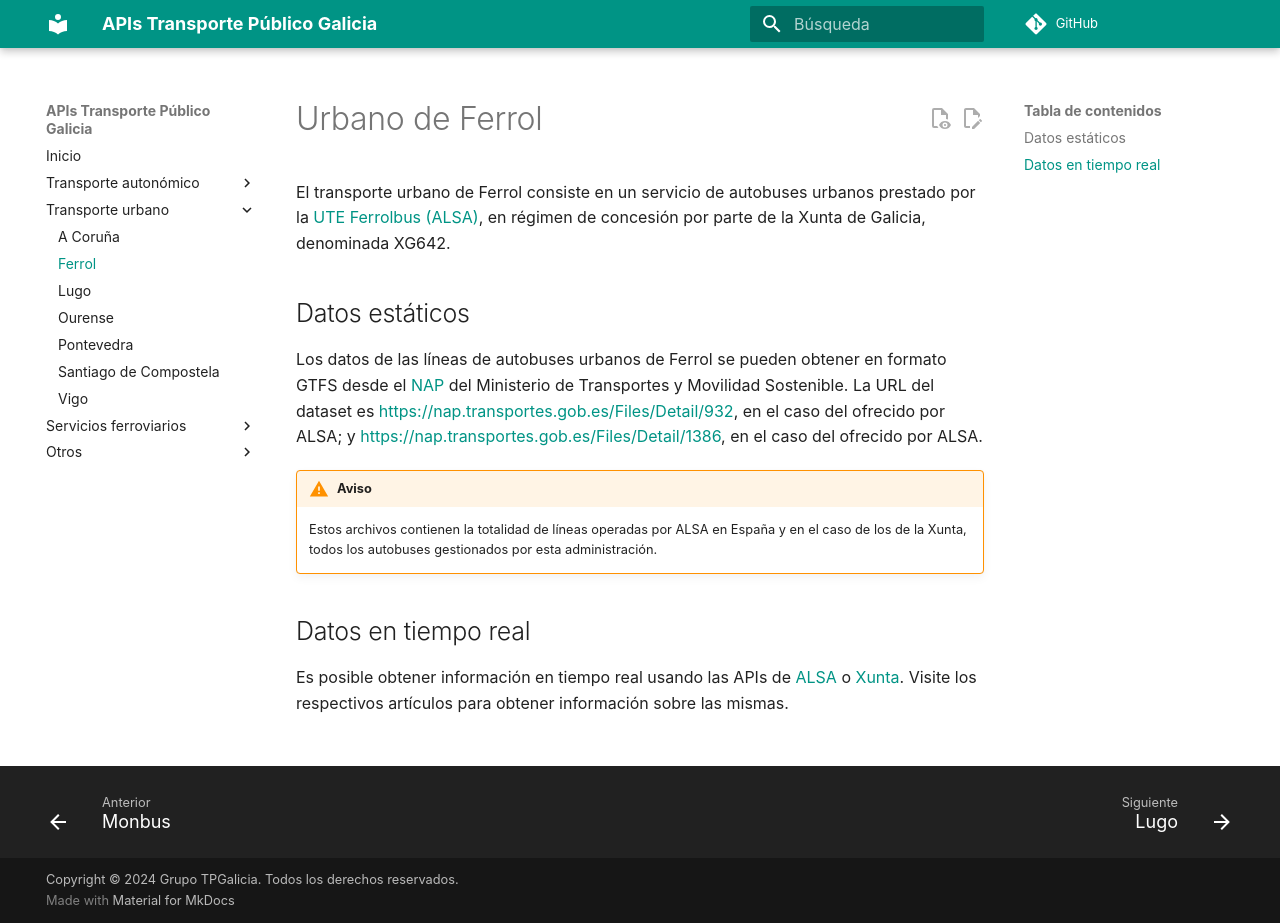
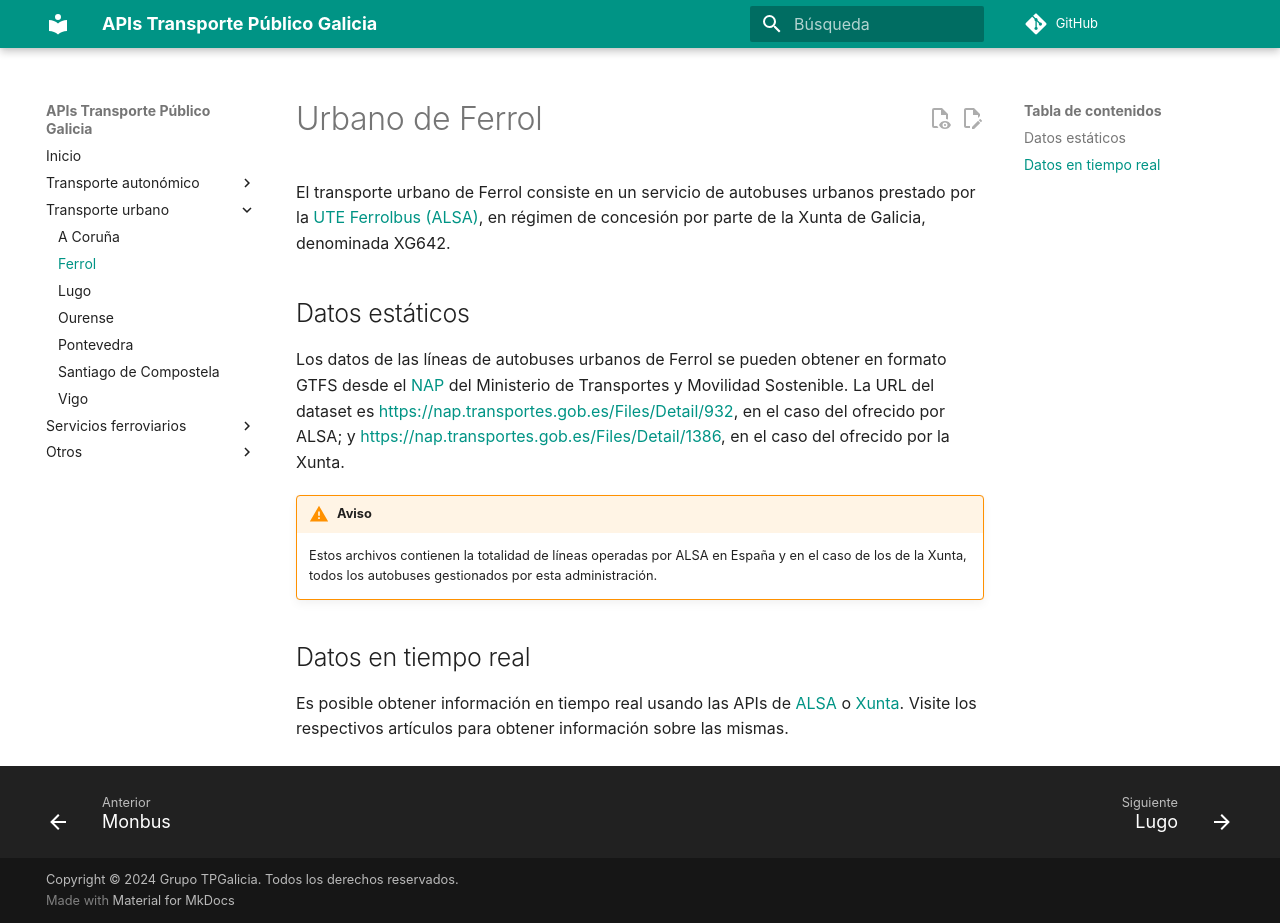
Before and after one commit to tpgalicia/tpgalicia.github.io, an MkDocs documentation site: the page built from docs/urban/ferrol.md, in a window 1280 px wide and 923 px high. Built offline with MkDocs 1.6.1 and Material for MkDocs 9.7.7, drawn with Linux system fonts in a browser that asks for light colours; comment, search, counter and statistics services are not loaded.

Commit message:
Update ferrol.md

```diff
--- a/docs/urban/ferrol.md
+++ b/docs/urban/ferrol.md
@@ -4,7 +4,7 @@ El transporte urbano de Ferrol consiste en un servicio de autobuses urbanos pres
 
 ## Datos estáticos
 
-Los datos de las líneas de autobuses urbanos de Ferrol se pueden obtener en formato GTFS desde el [NAP](../other/nap.md) del Ministerio de Transportes y Movilidad Sostenible. La URL del dataset es <https://nap.transportes.gob.es/Files/Detail/932>, en el caso del ofrecido por ALSA; y  <https://nap.transportes.gob.es/Files/Detail/1386>, en el caso del ofrecido por ALSA.
+Los datos de las líneas de autobuses urbanos de Ferrol se pueden obtener en formato GTFS desde el [NAP](../other/nap.md) del Ministerio de Transportes y Movilidad Sostenible. La URL del dataset es <https://nap.transportes.gob.es/Files/Detail/932>, en el caso del ofrecido por ALSA; y  <https://nap.transportes.gob.es/Files/Detail/1386>, en el caso del ofrecido por la Xunta.
 
 !!! warning "Aviso"
     Estos archivos contienen la totalidad de líneas operadas por ALSA en España y en el caso de los de la Xunta, todos los autobuses gestionados por esta administración.
```
